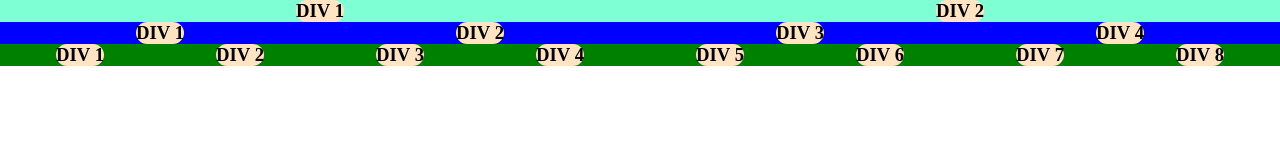
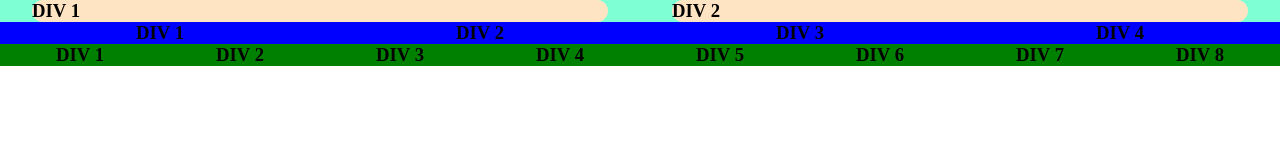
Before and after one commit to capmedina01/proyectos_sena, a plain HTML site: page HTML_SENA/Practica_16_03_24/index.html in a window 1280 px wide. Drawn offline with Linux system fonts and the light colour scheme.

Commit message:
estilos2

```diff
--- a/HTML_SENA/Practica_16_03_24/css/style.css
+++ b/HTML_SENA/Practica_16_03_24/css/style.css
@@ -2,6 +2,10 @@
    margin: 0;
    padding: 0;
    box-sizing: border-box;
+}
+
+body{
+    height: 100vh;
 }
 
 .Section1{
@@ -35,7 +39,9 @@
     flex-wrap: wrap;
 
 }
-.Card{
+.Card_s1{
     background-color: bisque;
     border-radius: 15dvh;
+    width: 45%;
+
 }
--- a/HTML_SENA/Practica_16_03_24/index.html
+++ b/HTML_SENA/Practica_16_03_24/index.html
@@ -9,10 +9,10 @@
 <body>
     <main>
         <section class="Section1">
-            <article class="Card">
+            <article class="Card_s1">
                 <h3>DIV 1</h3>
             </article>
-            <article class="Card">
+            <article class="Card_s1">
                 <h3>DIV 2</h3>
             </article>
 
```
